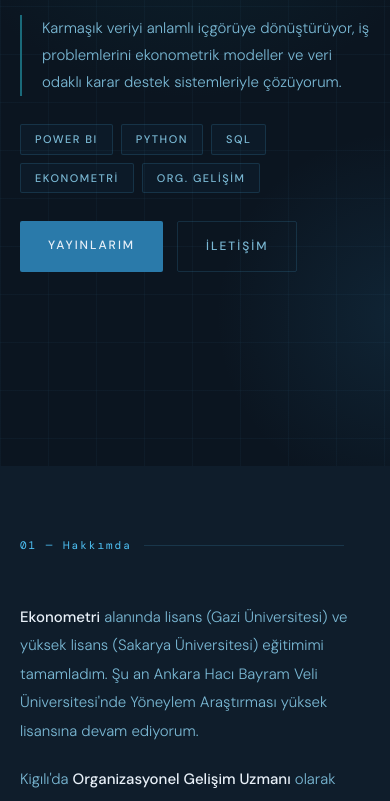
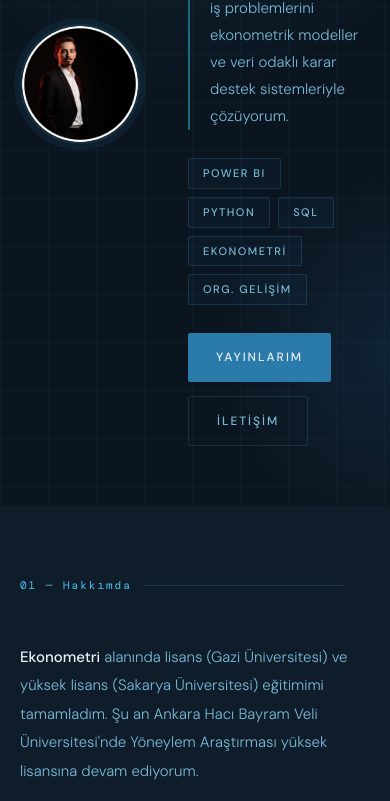
Before and after one commit to msabridogruyol/msabridogruyol.github.io, a plain HTML site: page index.html in a window 390 px wide. Shown: the part 378-1179 px from the top of the page. Drawn offline with nearby package versions, Linux system fonts and the light colour scheme.

Commit message:
Update index.html

```diff
--- a/index.html
+++ b/index.html
@@ -154,10 +154,31 @@ nav {
   width: 100%;
   margin: 0 auto;
   display: grid;
-  grid-template-columns: 1fr 1fr;
-  gap: 80px;
+  grid-template-columns: auto 1fr 1fr;
+  gap: 56px;
   align-items: center;
 }
+
+.hero-photo {
+  width: 160px;
+  height: 160px;
+  border-radius: 50%;
+  overflow: hidden;
+  border: 2px solid var(--border);
+  flex-shrink: 0;
+  box-shadow: 0 0 0 6px rgba(79,195,247,0.06);
+}
+
+.hero-photo img {
+  width: 100%;
+  height: 100%;
+  object-fit: cover;
+  object-position: center top;
+  filter: grayscale(15%);
+  transition: filter 0.3s;
+}
+
+.hero-photo:hover img { filter: grayscale(0%); }
 
 .hero-left { display: flex; flex-direction: column; gap: 28px; }
 
@@ -713,6 +734,8 @@ footer {
   section { padding: 70px 20px; }
   .hero { padding: 100px 20px 60px; }
   .hero-inner { grid-template-columns: 1fr; gap: 48px; }
+  .hero-photo { width: 120px; height: 120px; }
+  .hero-inner { grid-template-columns: auto 1fr; }
   .hero-right { display: none; }
   .about-grid { grid-template-columns: 1fr; gap: 48px; }
   .exp-item { grid-template-columns: 1fr; gap: 8px; }
@@ -734,7 +757,7 @@ footer {
     <li><a href="#yayinlar">Yayınlar</a></li>
     <li><a href="#projeler">Projeler</a></li>
   </ul>
-  <a href="mailto:dogruyol.sabri@gmail.com" class="nav-cta">İletişim</a>
+  <a href="/cdn-cgi/l/email-protection#ddb9b2baafa8a4b2b1f3aebcbfafb49dbab0bcb4b1f3beb2b0" class="nav-cta">İletişim</a>
 </nav>
 
 <!-- HERO -->
@@ -744,6 +767,7 @@ footer {
   <div class="hero-glow2"></div>
 
   <div class="hero-inner">
+    <div class="hero-photo"><img src="profil_daire.png" alt="Mustafa Sabri Doğruyol"></div>
     <div class="hero-left">
       <div class="hero-eyebrow">Veri Analisti · Ekonometrist</div>
       <h1 class="hero-name">
@@ -762,7 +786,7 @@ footer {
       </div>
       <div class="hero-actions">
         <a href="#yayinlar" class="btn btn-filled">Yayınlarım</a>
-        <a href="mailto:dogruyol.sabri@gmail.com" class="btn btn-outline">İletişim</a>
+        <a href="/cdn-cgi/l/email-protection#a3c7ccc4d1d6dacccf8dd0c2c1d1cae3c4cec2cacf8dc0ccce" class="btn btn-outline">İletişim</a>
       </div>
     </div>
 
@@ -961,14 +985,14 @@ footer {
         <div class="section-label">05 — İletişim</div>
         <h2 class="section-title">Birlikte çalışalım.</h2>
         <p>Veri analizi, ekonometrik modelleme veya organizasyonel gelişim konularında iş birliği için ulaşabilirsiniz.</p>
-        <a href="mailto:dogruyol.sabri@gmail.com" class="btn btn-filled">E-posta Gönder</a>
+        <a href="/cdn-cgi/l/email-protection#61050e061314180e0d4f120003130821060c00080d4f020e0c" class="btn btn-filled">E-posta Gönder</a>
       </div>
       <div class="contact-links">
-        <a href="mailto:dogruyol.sabri@gmail.com" class="contact-link">
+        <a href="/cdn-cgi/l/email-protection#f2969d9580878b9d9edc819390809bb2959f939b9edc919d9f" class="contact-link">
           <div class="contact-link-icon">@</div>
           <div class="contact-link-info">
             <div class="contact-link-label">E-posta</div>
-            <div class="contact-link-val">dogruyol.sabri@gmail.com</div>
+            <div class="contact-link-val"><span class="__cf_email__" data-cfemail="96f2f9f1e4e3eff9fab8e5f7f4e4ffd6f1fbf7fffab8f5f9fb">[email&#160;protected]</span></div>
           </div>
         </a>
         <a href="https://www.linkedin.com/in/msabridogruyol99" target="_blank" class="contact-link">
@@ -991,15 +1015,4 @@ footer {
 </section>
 
 <!-- FOOTER -->
-<footer>
-  <div class="footer-copy">© 2025 Mustafa Sabri Doğruyol</div>
-  <div class="footer-links">
-    <a href="#hakkimda">Hakkımda</a>
-    <a href="#deneyim">Deneyim</a>
-    <a href="#yayinlar">Yayınlar</a>
-    <a href="#projeler">Projeler</a>
-  </div>
-</footer>
-
-</body>
-</html>
+<
```
